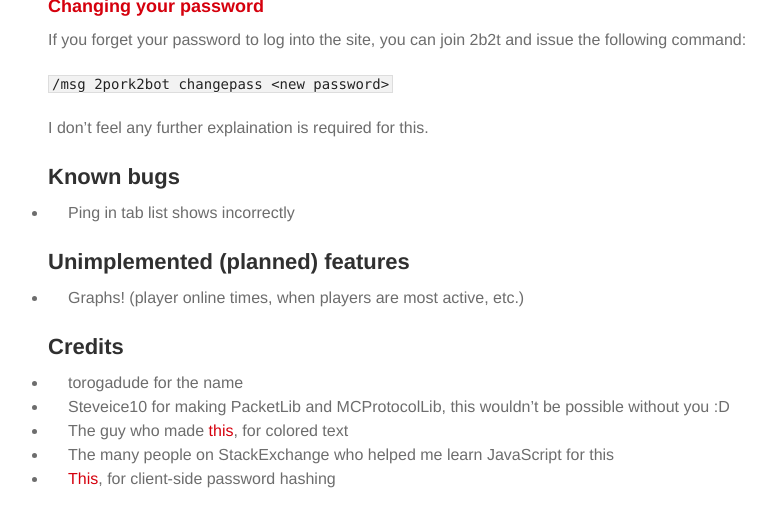
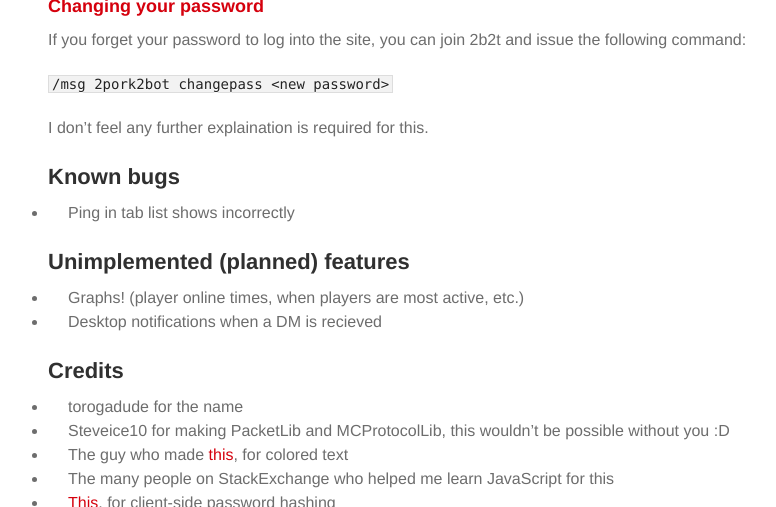
Before and after one commit to DaMatrix/damatrix.github.io, a Jekyll site: the page built from pork2b2tbot.md, in a window 1280 px wide and 900 px high, scrolled down 1489 px, cut to the strip 0-507 px from the top of the window. Shown: the whole strip, without its empty margins (80-856 px from the left). Built offline with Jekyll 4.4.1, drawn with Linux system fonts in a browser that asks for light colours; some web fonts are replaced; comment, search, counter and statistics services are not loaded; our own code applies the rules of GitHub Pages for plain Markdown files.

Commit message:
forgot to mention this

```diff
--- a/pork2b2tbot.md
+++ b/pork2b2tbot.md
@@ -63,6 +63,7 @@ I don't feel any further explaination is required for this.
 ## Unimplemented (planned) features
 
 - Graphs! (player online times, when players are most active, etc.)
+- Desktop notifications when a DM is recieved
 
 ## Credits
 
```
